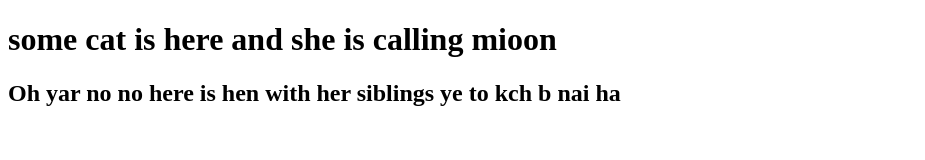
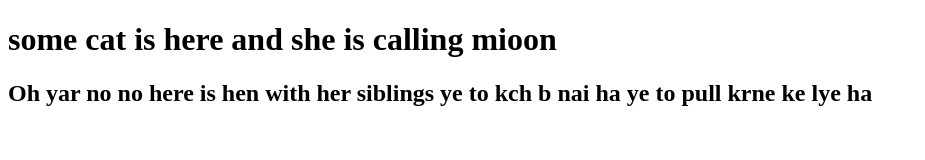
Before and after one commit to Shahbaz9955/pull-aur-push, a plain HTML site: page index.html in a window 1280 px wide. Shown: the whole page, without its empty margins (0-925 px from the left). Drawn offline with Linux system fonts and the light colour scheme.

Commit message:
kch nai ha
kch nai ha

```diff
--- a/index.html
+++ b/index.html
@@ -12,6 +12,9 @@
     </h1>
     <h2>Oh yar no no here is hen with her siblings
         ye to kch b nai ha
+        ye to pull krne ke lye ha
+
+
 
     </h2>
 </body>
```
